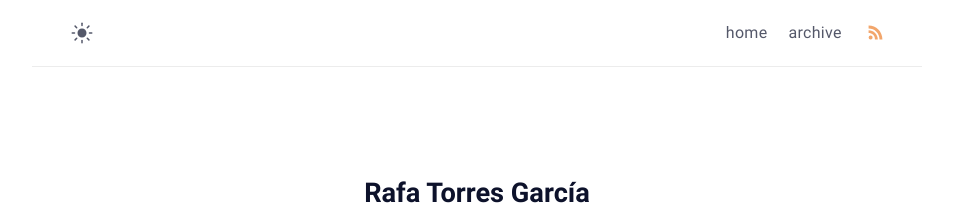
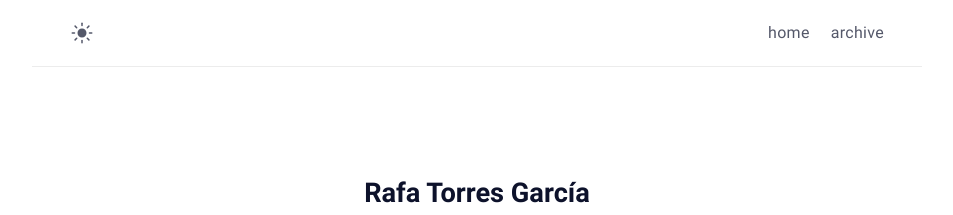
Before and after one commit to rafatorgar/rafatorgar.github.io, a Jekyll site: the page built from index.md, in a window 1280 px wide. Shown: the top 215 px of the page, without its empty margins (163-1116 px from the left). Built offline with Jekyll 4.4.1, drawn with Linux system fonts in a browser that asks for light colours.

Commit message:
fix: various

```diff
--- a/_config.yml
+++ b/_config.yml
@@ -23,7 +23,7 @@
   avatar: /assets/img/avatar.jpg # change with your own avatar
 
 # URL settings
-url: "www.rafatorresgacia.com" #
+url: "/home/" #
 baseurl:
 permalink: /:title/
 google_analytics: # leave it blank if not wish
--- a/_includes/navbar.html
+++ b/_includes/navbar.html
@@ -182,10 +182,10 @@
             {%- endif -%}
           {%- endfor -%}
         {%- else -%}
-          <a class="menu-link {% if url == '/' %}active{% endif %}" href="/">home</a>
+          <a class="menu-link {% if url == '/home/' %}active{% endif %}" href="/home/">home</a>
           <a class="menu-link {% if url == '/about/' %}active{% endif %}" href="/about">about</a>
         {%- endif -%}
-        <a class="menu-link rss" href="/feed.xml">
+        <!-- <a class="menu-link rss" href="/feed.xml">
           <svg
             xmlns="http://www.w3.org/2000/svg"
             width="17"
@@ -204,7 +204,7 @@
               d="M48,48v86.56c185.25,0,329.22,144.08,329.22,329.44H464C464,234.66,277.67,48,48,48Z"
             />
           </svg>
-        </a>
+        </a> -->
       </div>
     </div>
   </nav>
```
